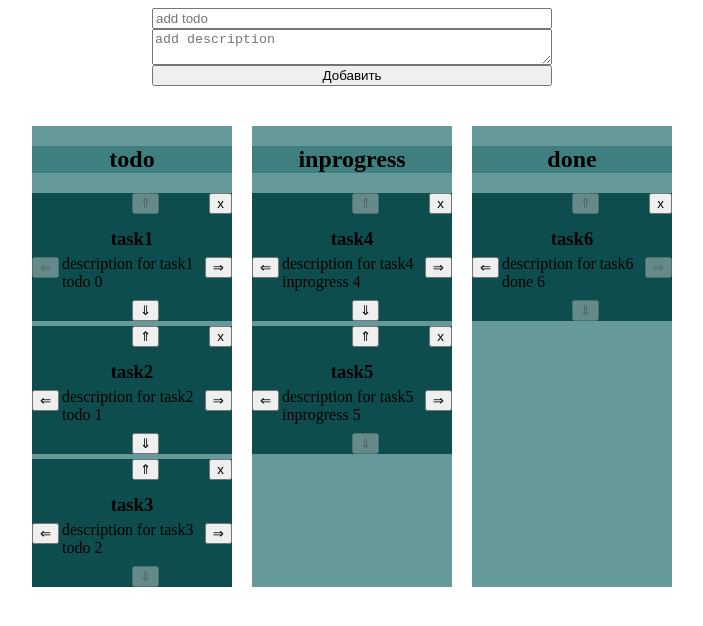
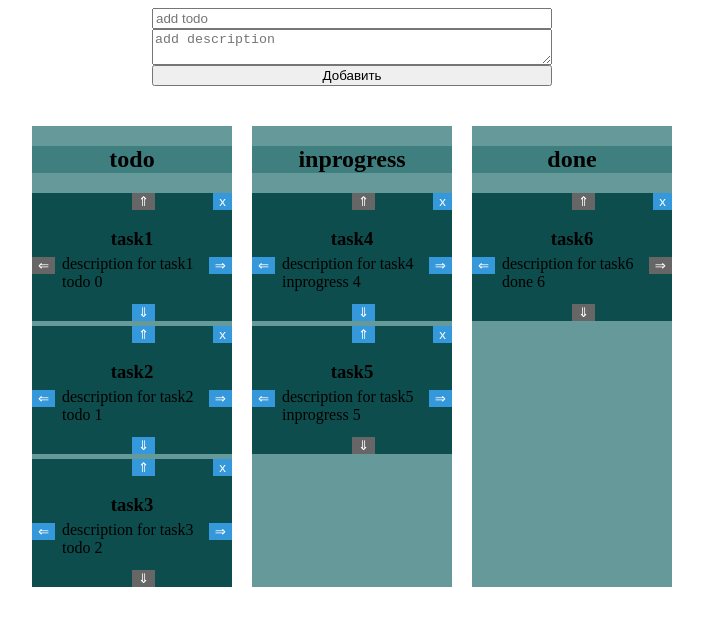
Before and after one commit to baranovRP/trello-board, a website with bundled scripts: page index.html in a window 1280 px wide. Shown: the whole page, without its empty margins (288-991 px from the left). Built offline with nearby package versions, Linux system fonts and the light colour scheme.

Commit message:
Add button's style

```diff
--- a/index.html
+++ b/index.html
@@ -81,6 +81,22 @@
       padding: 0;
     }
 
+    .btn {
+      background: #3498db;
+      color: #ffffff;
+      text-decoration: none;
+      border: none;
+    }
+
+    .btn:hover {
+      background: #3cb0fd;
+      text-decoration: none;
+    }
+
+    .btn:disabled{
+      background-color: #666666;
+    }
+
     .btn--up {
       position: absolute;
       top: 0;
```
